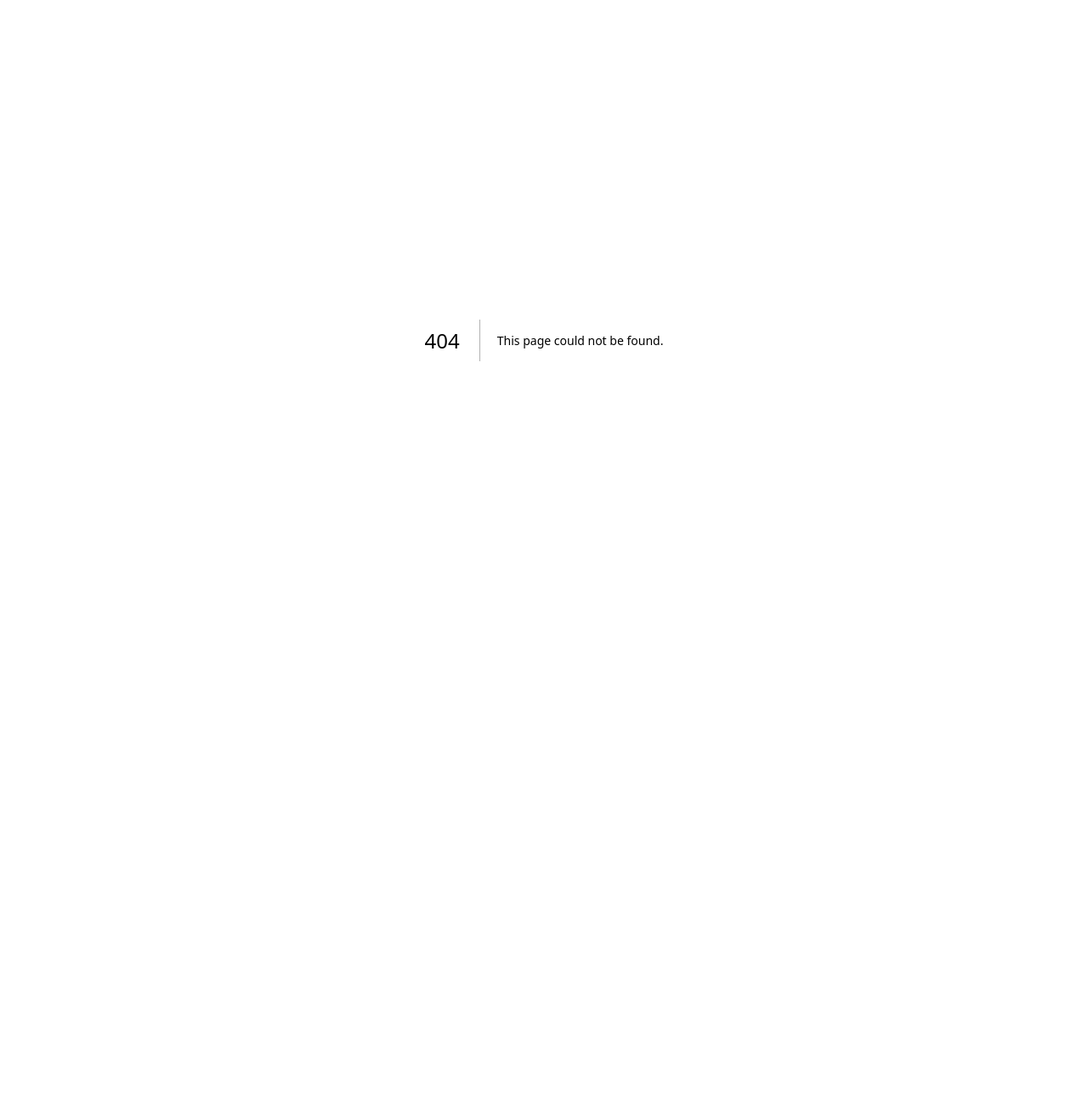
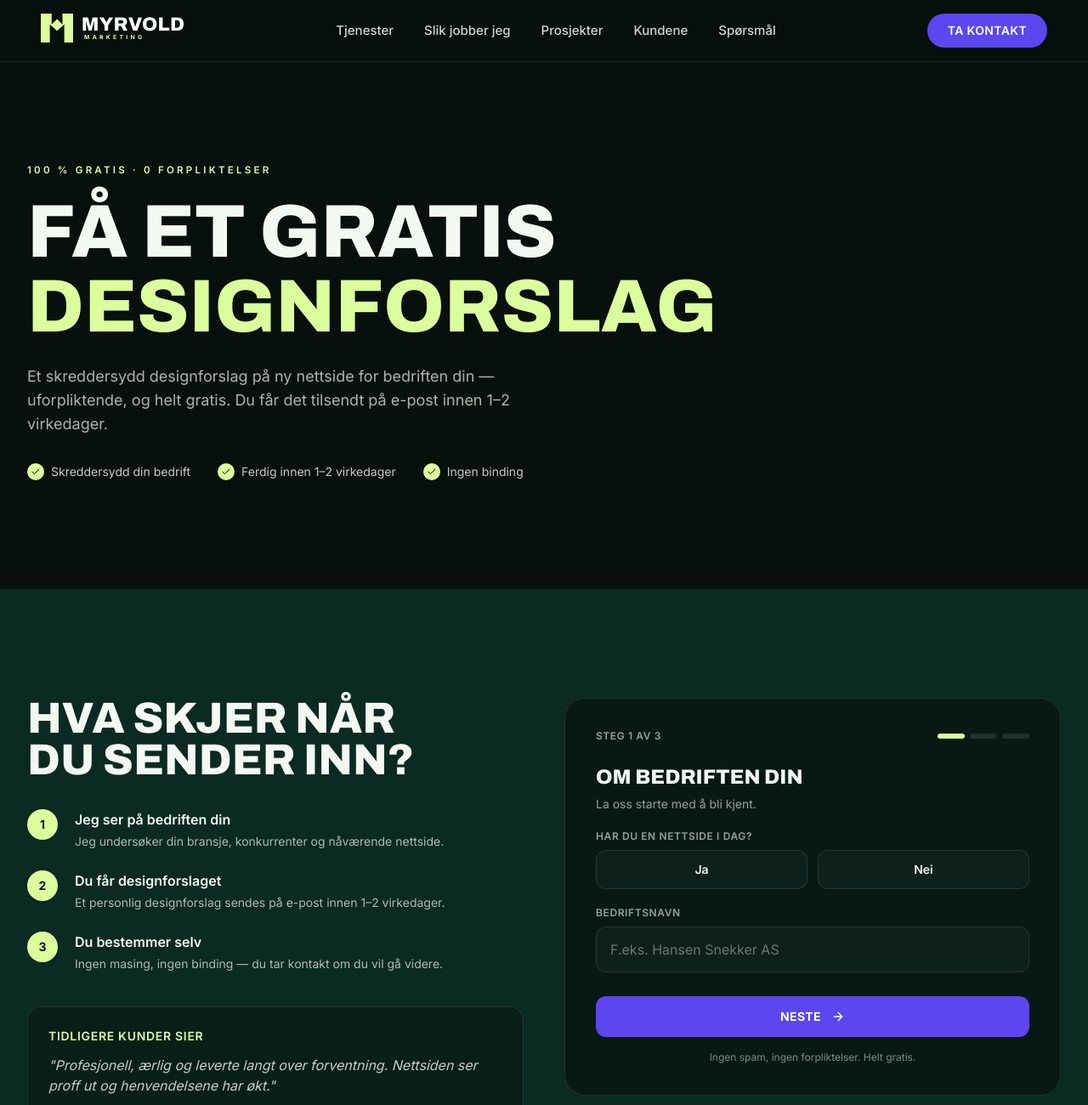
Before and after one commit to MyrvoldMarketing/myrvold-marketing-nettside, a Next.js app: page /nettside in a window 1280 px wide. Before the commit this address had no page. Shown: the top 1300 px of the page at 85% size. Before the commit the page ends 800 px from the top, so only its background shows below. Built offline with nearby package versions, Linux system fonts and the light colour scheme.

Commit message:
Legg til /nettside-side med designforslag og dropdown i nav under Tjenester

```diff
--- /dev/null
+++ b/src/app/nettside/page.tsx
@@ -0,0 +1,145 @@
+"use client";
+
+import { useRef, useEffect, type ReactNode } from "react";
+import LeadForm from "../LeadForm";
+import { Logo } from "../Logo";
+import { Check, ArrowRight } from "lucide-react";
+
+function Reveal({
+  children,
+  className = "",
+  delay = 0,
+}: {
+  children: ReactNode;
+  className?: string;
+  delay?: number;
+}) {
+  const ref = useRef<HTMLDivElement | null>(null);
+  useEffect(() => {
+    const el = ref.current;
+    if (!el) return;
+    const obs = new IntersectionObserver(
+      ([entry]) => {
+        if (entry.isIntersecting) {
+          setTimeout(() => el.classList.add("revealed"), delay);
+          obs.disconnect();
+        }
+      },
+      { threshold: 0.08 }
+    );
+    obs.observe(el);
+    return () => obs.disconnect();
+  }, [delay]);
+  return (
+    <div ref={ref} className={`reveal-wrap ${className}`}>
+      {children}
+    </div>
+  );
+}
+
+export default function NettsidenPage() {
+  return (
+    <div className="relative overflow-x-clip">
+      {/* NAV */}
+      <header className="fixed inset-x-0 top-0 z-50 border-b border-white/10 bg-ink/85 backdrop-blur-md">
+        <div className="mx-auto flex max-w-[100rem] items-center justify-between px-5 py-4 sm:px-8 lg:px-12">
+          <a href="/"><Logo size={34} /></a>
+          <nav className="hidden items-center gap-9 lg:flex">
+            <a href="/#tjenester" className="text-[15px] font-medium text-paper/85 transition-colors hover:text-lime">Tjenester</a>
+            <a href="/#prosess" className="text-[15px] font-medium text-paper/85 transition-colors hover:text-lime">Slik jobber jeg</a>
+            <a href="/#prosjekter" className="text-[15px] font-medium text-paper/85 transition-colors hover:text-lime">Prosjekter</a>
+            <a href="/#kundene" className="text-[15px] font-medium text-paper/85 transition-colors hover:text-lime">Kundene</a>
+            <a href="/#faq" className="text-[15px] font-medium text-paper/85 transition-colors hover:text-lime">Spørsmål</a>
+          </nav>
+          <a
+            href="/kontakt"
+            className="hidden rounded-full bg-violet px-6 py-2.5 text-sm font-semibold uppercase tracking-wide text-white transition-transform hover:scale-105 sm:inline-flex"
+          >
+            Ta kontakt
+          </a>
+        </div>
+      </header>
+
+      {/* HERO */}
+      <section className="bg-ink pt-40 pb-24 sm:pt-48 sm:pb-32">
+        <div className="mx-auto max-w-7xl px-5 sm:px-8">
+          <Reveal>
+            <p className="eyebrow text-lime">100 % gratis · 0 forpliktelser</p>
+            <h1 className="display mt-5 text-[clamp(2.8rem,7vw,5.5rem)] text-paper leading-none">
+              Få et gratis<br />
+              <span className="text-lime">designforslag</span>
+            </h1>
+            <p className="mt-6 max-w-xl text-lg text-paper/70">
+              Et skreddersydd designforslag på ny nettside for bedriften din — uforpliktende, og helt gratis. Du får det tilsendt på e-post innen 1–2 virkedager.
+            </p>
+            <ul className="mt-8 flex flex-col gap-3 sm:flex-row sm:gap-8">
+              {[
+                "Skreddersydd din bedrift",
+                "Ferdig innen 1–2 virkedager",
+                "Ingen binding",
+              ].map((t) => (
+                <li key={t} className="flex items-center gap-2 text-sm text-paper/80">
+                  <span className="flex h-5 w-5 shrink-0 items-center justify-center rounded-full bg-lime text-ink">
+                    <Check className="h-3 w-3" />
+                  </span>
+                  {t}
+                </li>
+              ))}
+            </ul>
+          </Reveal>
+        </div>
+      </section>
+
+      {/* FORM */}
+      <section className="bg-forest py-24 sm:py-32">
+        <div className="mx-auto max-w-7xl px-5 sm:px-8">
+          <div className="grid gap-12 lg:grid-cols-2 lg:items-start">
+            <Reveal>
+              <h2 className="display text-[clamp(2rem,4vw,3.2rem)] text-paper">
+                Hva skjer når<br />du sender inn?
+              </h2>
+              <ol className="mt-8 space-y-6">
+                {[
+                  ["Jeg ser på bedriften din", "Jeg undersøker din bransje, konkurrenter og nåværende nettside."],
+                  ["Du får designforslaget", "Et personlig designforslag sendes på e-post innen 1–2 virkedager."],
+                  ["Du bestemmer selv", "Ingen masing, ingen binding — du tar kontakt om du vil gå videre."],
+                ].map(([title, desc], i) => (
+                  <li key={i} className="flex gap-5">
+                    <span className="flex h-9 w-9 shrink-0 items-center justify-center rounded-full bg-lime text-ink font-bold text-sm">
+                      {i + 1}
+                    </span>
+                    <div>
+                      <p className="font-semibold text-paper">{title}</p>
+                      <p className="mt-1 text-sm text-paper/70">{desc}</p>
+                    </div>
+                  </li>
+                ))}
+              </ol>
+
+              <div className="mt-10 rounded-2xl border border-white/10 bg-ink/40 p-6">
+                <p className="text-sm font-semibold text-lime uppercase tracking-wider">Tidligere kunder sier</p>
+                <blockquote className="mt-3 text-paper/80 italic">
+                  "Profesjonell, ærlig og leverte langt over forventning. Nettsiden ser proff ut og henvendelsene har økt."
+                </blockquote>
+                <p className="mt-2 text-xs text-paper/50">— Elise S. Ulgaard, Daglig leder</p>
+              </div>
+            </Reveal>
+
+            <Reveal delay={120}>
+              <LeadForm />
+            </Reveal>
+          </div>
+        </div>
+      </section>
+
+      {/* FOOTER */}
+      <footer className="bg-ink border-t border-line py-10 text-center text-sm text-paper/40">
+        <p>© {new Date().getFullYear()} Myrvold Marketing</p>
+        <div className="mt-3 flex justify-center gap-6">
+          <a href="/" className="hover:text-lime transition-colors">Hjem</a>
+          <a href="/kontakt" className="hover:text-lime transition-colors">Kontakt</a>
+        </div>
+      </footer>
+    </div>
+  );
+}
--- a/src/app/page.tsx
+++ b/src/app/page.tsx
@@ -399,7 +399,26 @@ export default function Home() {
           <Logo size={34} />
 
           <nav className="hidden items-center gap-9 lg:flex">
-            {nav.map((n) => (
+            {/* Tjenester med dropdown */}
+            <div className="group relative">
+              <a
+                href="#tjenester"
+                className="flex items-center gap-1 text-[15px] font-medium text-paper/85 transition-colors hover:text-lime"
+              >
+                Tjenester
+                <svg className="h-3.5 w-3.5 transition-transform duration-200 group-hover:rotate-180" viewBox="0 0 24 24" fill="none" stroke="currentColor" strokeWidth="2.5"><path d="M6 9l6 6 6-6"/></svg>
+              </a>
+              <div className="pointer-events-none absolute left-0 top-full z-50 mt-2 w-52 rounded-2xl border border-line bg-ink-2 p-2 opacity-0 shadow-xl transition-all duration-200 group-hover:pointer-events-auto group-hover:opacity-100 group-hover:translate-y-0 translate-y-1">
+                <a
+                  href="/nettside"
+                  className="flex items-center gap-3 rounded-xl px-4 py-3 text-sm font-medium text-paper/85 transition-colors hover:bg-white/5 hover:text-lime"
+                >
+                  <span className="flex h-7 w-7 shrink-0 items-center justify-center rounded-lg bg-lime/10 text-lime text-xs">✦</span>
+                  Ny nettside
+                </a>
+              </div>
+            </div>
+            {nav.slice(1).map((n) => (
               <a
                 key={n.href}
                 href={n.href}
@@ -445,6 +464,13 @@ export default function Home() {
                 {n.label}
               </a>
             ))}
+            <a
+              href="/nettside"
+              onClick={() => setMenuOpen(false)}
+              className="block rounded-xl px-4 py-3 pl-8 text-sm font-medium text-lime hover:bg-white/5"
+            >
+              ✦ Ny nettside
+            </a>
             <a
               href="/kontakt"
               onClick={() => setMenuOpen(false)}
```
